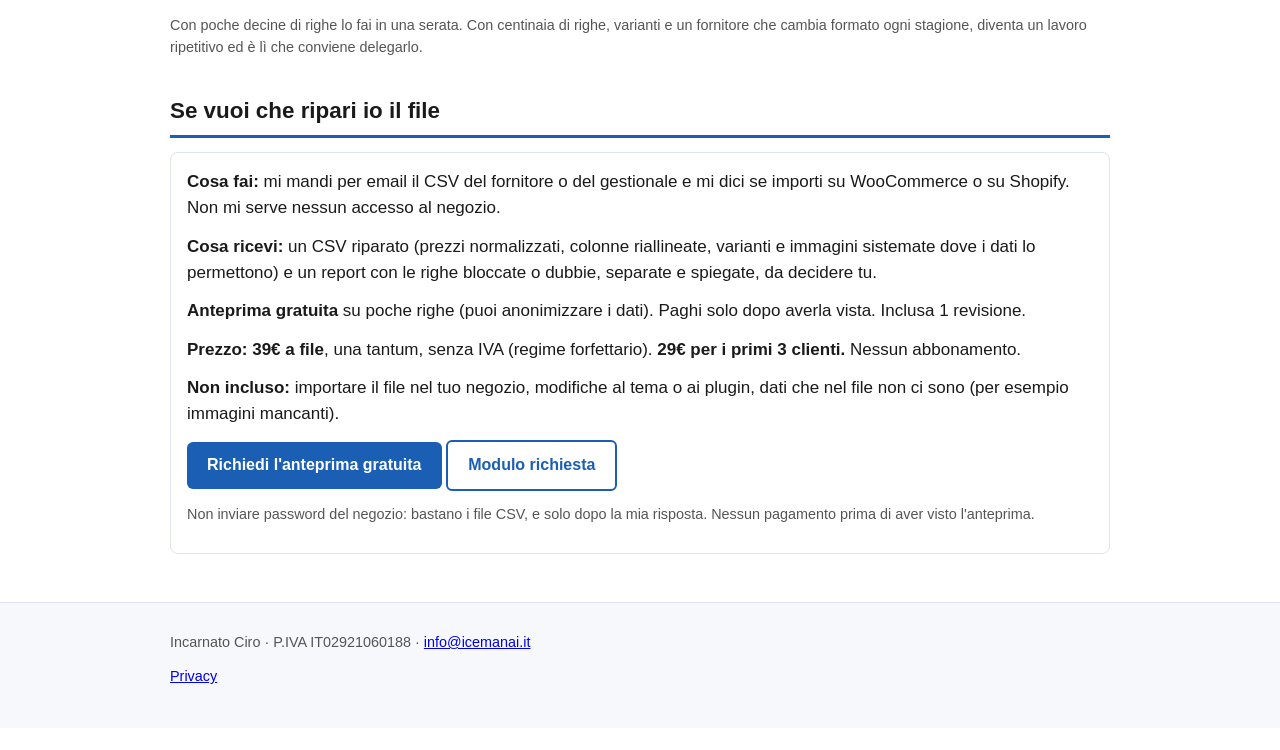
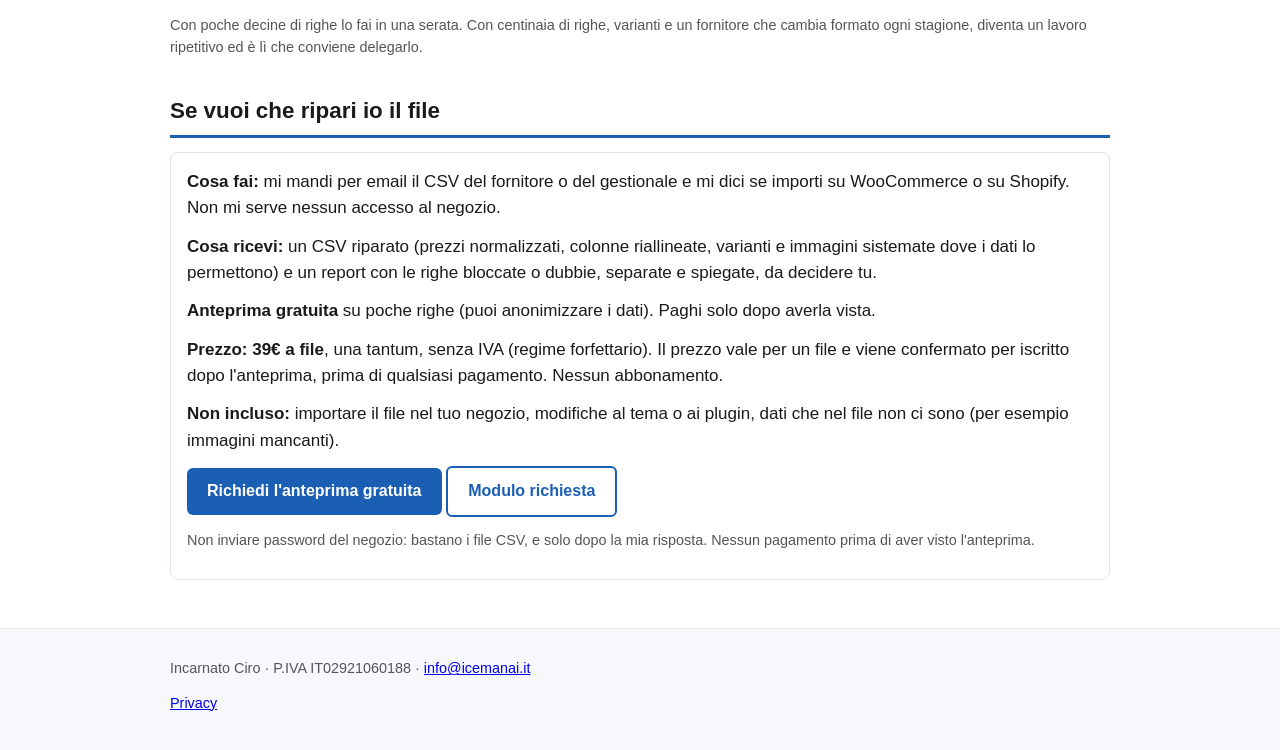
Before and after one commit to Icemann-AI/icemanai-sito, a plain HTML site: page importare-prodotti-woocommerce-csv.html in a window 1280 px wide. Shown: the part 894-1644 px from the top of the page. Before the commit the page ends 1622 px from the top, so only its background shows below. Drawn offline with Linux system fonts and the light colour scheme.

Commit message:
Pagina woocommerce csv: prezzo 39 euro a file, tolta revisione e promo 29

```diff
--- a/importare-prodotti-woocommerce-csv.html
+++ b/importare-prodotti-woocommerce-csv.html
@@ -38,8 +38,8 @@
 <div class="demo">
 <p><strong>Cosa fai:</strong> mi mandi per email il CSV del fornitore o del gestionale e mi dici se importi su WooCommerce o su Shopify. Non mi serve nessun accesso al negozio.</p>
 <p><strong>Cosa ricevi:</strong> un CSV riparato (prezzi normalizzati, colonne riallineate, varianti e immagini sistemate dove i dati lo permettono) e un report con le righe bloccate o dubbie, separate e spiegate, da decidere tu.</p>
-<p><strong>Anteprima gratuita</strong> su poche righe (puoi anonimizzare i dati). Paghi solo dopo averla vista. Inclusa 1 revisione.</p>
-<p><strong>Prezzo: 39&euro; a file</strong>, una tantum, senza IVA (regime forfettario). <strong>29&euro; per i primi 3 clienti.</strong> Nessun abbonamento.</p>
+<p><strong>Anteprima gratuita</strong> su poche righe (puoi anonimizzare i dati). Paghi solo dopo averla vista.</p>
+<p><strong>Prezzo: 39&euro; a file</strong>, una tantum, senza IVA (regime forfettario). Il prezzo vale per un file e viene confermato per iscritto dopo l'anteprima, prima di qualsiasi pagamento. Nessun abbonamento.</p>
 <p><strong>Non incluso:</strong> importare il file nel tuo negozio, modifiche al tema o ai plugin, dati che nel file non ci sono (per esempio immagini mancanti).</p>
 <p><a class="btn" href="mailto:info@icemanai.it?subject=Anteprima%20gratuita%20CSV%20prodotti&amp;body=Piattaforma%3A%20WooCommerce%20%2F%20Shopify%0ARighe%20circa%3A%20%0AProblema%20visto%3A%20">Richiedi l'anteprima gratuita</a>
 <a class="btn sec" href="/servizi-pmi.html?utm_source=icemanai&amp;utm_medium=guide&amp;utm_campaign=opp2_woo_csv_import&amp;utm_content=cta_modulo">Modulo richiesta</a></p>
```
